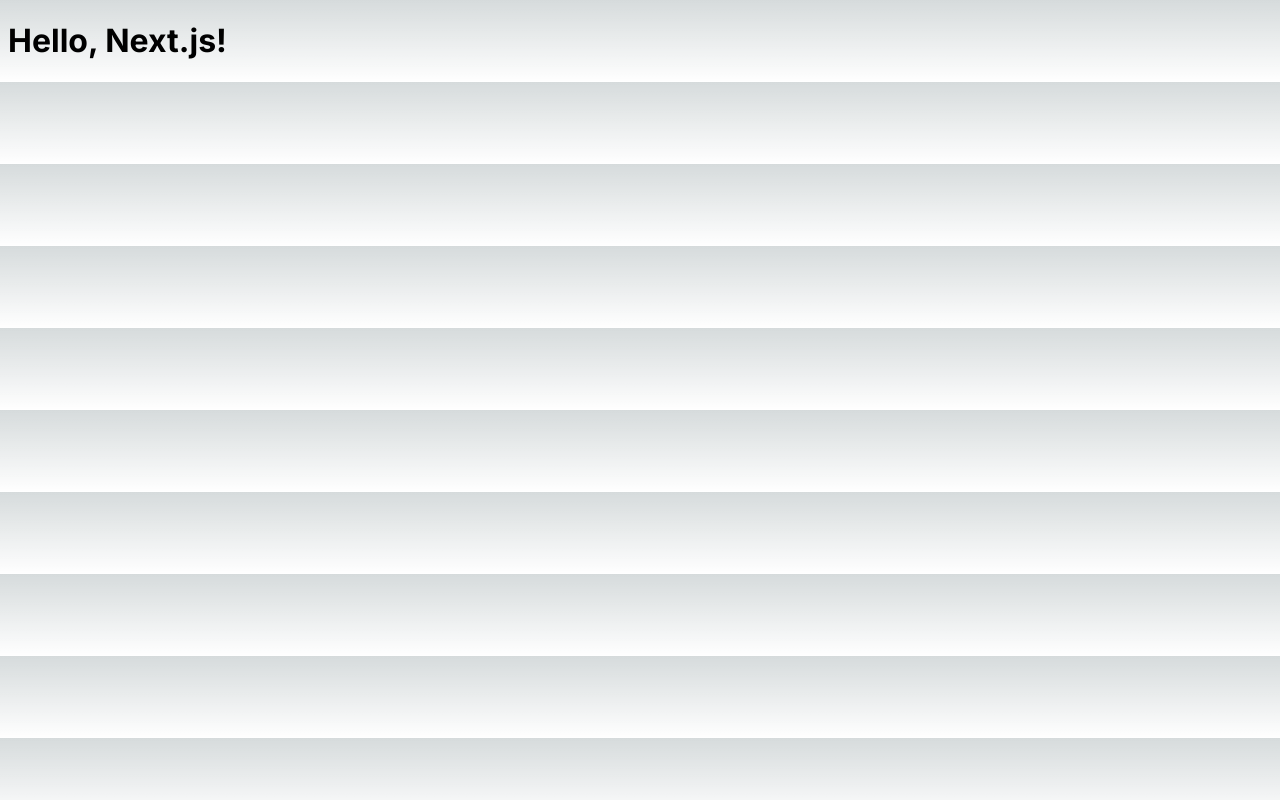
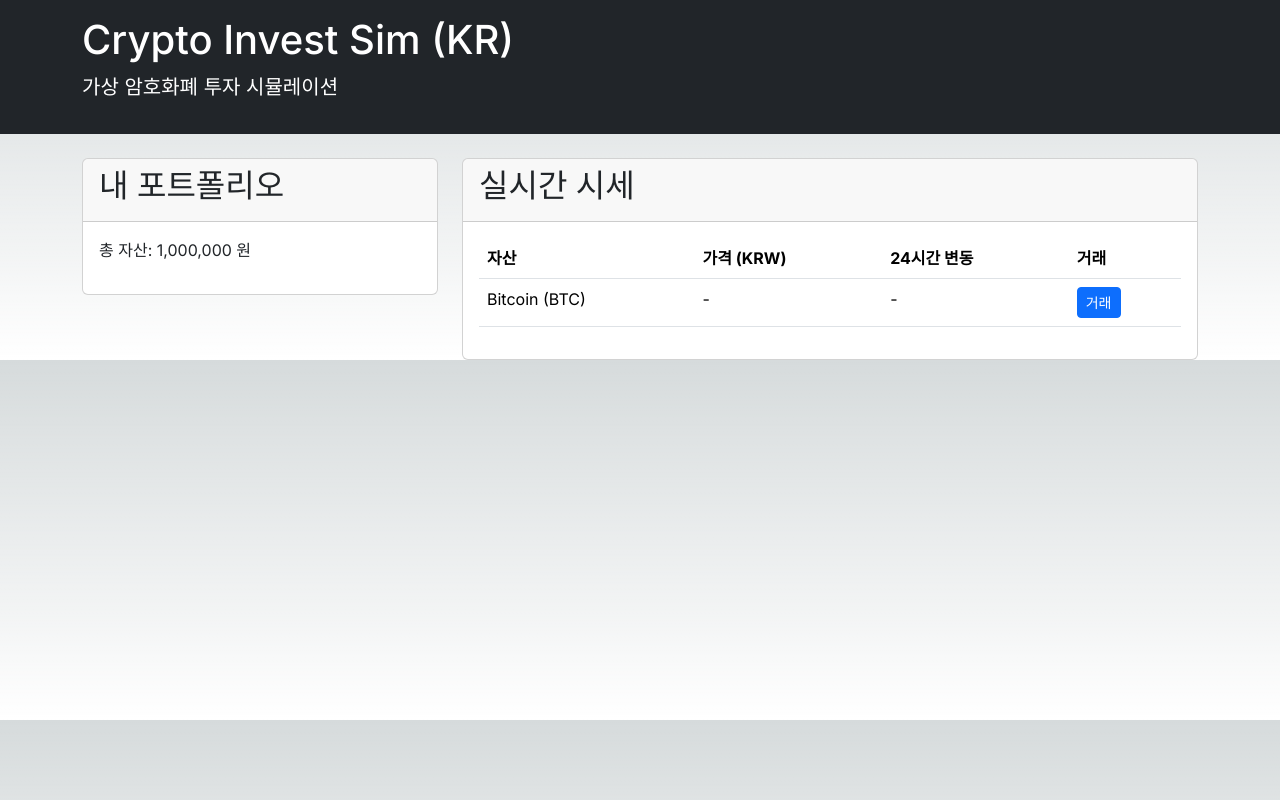
Before and after one commit to minces92/test_crypto-invest-sim-kr, a Next.js app: page / in a window 1280 px wide. Built offline with nearby package versions, Linux system fonts and the light colour scheme.

Commit message:
feat: Install Bootstrap and create initial UI components

```diff
--- a/package.json
+++ b/package.json
@@ -9,6 +9,7 @@
     "lint": "next lint"
   },
   "dependencies": {
+    "bootstrap": "^5.3.8",
     "next": "^14.2.33",
     "react": "^18",
     "react-dom": "^18"
--- a/src/app/layout.tsx
+++ b/src/app/layout.tsx
@@ -1,5 +1,6 @@
 import type { Metadata } from "next";
 import { Inter } from "next/font/google";
+import "bootstrap/dist/css/bootstrap.min.css";
 import "./globals.css";
 
 const inter = Inter({ subsets: ["latin"] });
--- a/src/app/page.tsx
+++ b/src/app/page.tsx
@@ -1,7 +1,21 @@
+import Header from "@/components/Header";
+import Portfolio from "@/components/Portfolio";
+import CryptoTable from "@/components/CryptoTable";
+
 export default function Home() {
   return (
-    <main>
-      <h1>Hello, Next.js!</h1>
-    </main>
+    <>
+      <Header />
+      <main className="container">
+        <div className="row">
+          <div className="col-md-4">
+            <Portfolio />
+          </div>
+          <div className="col-md-8">
+            <CryptoTable />
+          </div>
+        </div>
+      </main>
+    </>
   );
 }
--- /dev/null
+++ b/src/components/CryptoTable.tsx
@@ -0,0 +1,30 @@
+export default function CryptoTable() {
+  return (
+    <div className="card">
+      <div className="card-header">
+        <h2>실시간 시세</h2>
+      </div>
+      <div className="card-body">
+        <table className="table table-hover">
+          <thead>
+            <tr>
+              <th>자산</th>
+              <th>가격 (KRW)</th>
+              <th>24시간 변동</th>
+              <th>거래</th>
+            </tr>
+          </thead>
+          <tbody>
+            {/* API로부터 받은 데이터가 여기에 표시됩니다 */}
+            <tr>
+              <td>Bitcoin (BTC)</td>
+              <td>-</td>
+              <td>-</td>
+              <td><button className="btn btn-primary btn-sm">거래</button></td>
+            </tr>
+          </tbody>
+        </table>
+      </div>
+    </div>
+  );
+}
--- /dev/null
+++ b/src/components/Header.tsx
@@ -0,0 +1,10 @@
+export default function Header() {
+  return (
+    <header className="bg-dark text-white p-3 mb-4">
+      <div className="container">
+        <h1>Crypto Invest Sim (KR)</h1>
+        <p className="lead">가상 암호화폐 투자 시뮬레이션</p>
+      </div>
+    </header>
+  );
+}
--- /dev/null
+++ b/src/components/Portfolio.tsx
@@ -0,0 +1,13 @@
+export default function Portfolio() {
+  return (
+    <div className="card mb-4">
+      <div className="card-header">
+        <h2>내 포트폴리오</h2>
+      </div>
+      <div className="card-body">
+        <p>총 자산: 1,000,000 원</p>
+        {/* 보유 자산 목록이 여기에 표시됩니다 */}
+      </div>
+    </div>
+  );
+}
```
Also changed, not shown: 1 other file (tests, documents, lock files or other folders).
